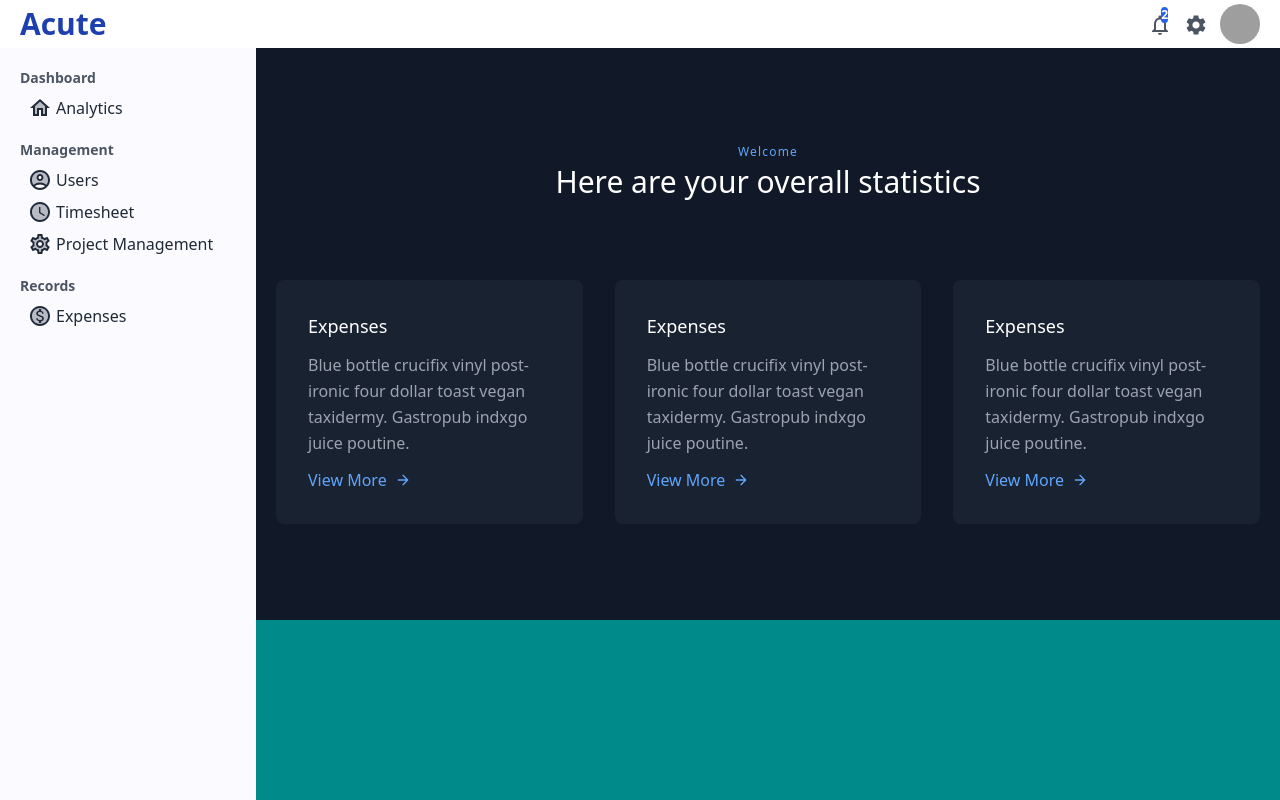
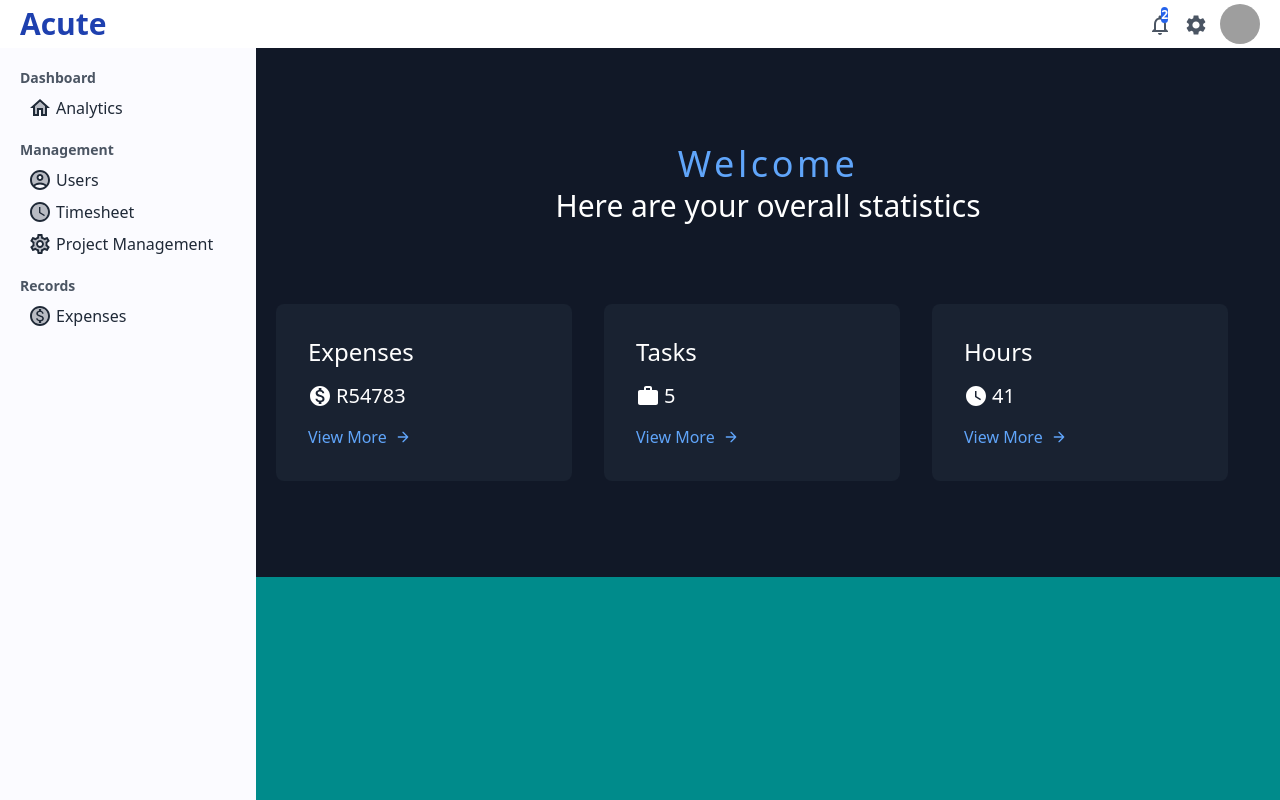
Before and after one commit to jackpeters667/acute, a Next.js app: page /admin/dashboard in a window 1280 px wide. Built offline with nearby package versions, Linux system fonts and the light colour scheme; grey boxes are pictures that could not be loaded; a web font is replaced by a local one.

Commit message:
styles dashboard cards

```diff
--- a/components/cards/FeaturedInfo.tsx
+++ b/components/cards/FeaturedInfo.tsx
@@ -1,17 +1,24 @@
-export default function FeaturedInfo() {
+import { SvgIconTypeMap } from "@material-ui/core";
+import { OverridableComponent } from "@material-ui/core/OverridableComponent";
+type Entry = {
+  icon: OverridableComponent<SvgIconTypeMap<{}, "svg">>;
+  title: String;
+  number: String;
+};
+export default function FeaturedInfo(entry: Entry) {
   return (
     <div className="p-4 md:w-1/3">
       <div className="flex rounded-lg h-full bg-gray-800 bg-opacity-60 p-8 flex-col">
         <div className="flex items-center mb-3">
-          <h2 className="text-white text-lg title-font font-medium">
-            Expenses
+          <h2 className="text-white text-2xl title-font font-medium">
+            {entry.title}
           </h2>
         </div>
         <div className="flex-grow">
-          <p className="leading-relaxed text-base">
-            Blue bottle crucifix vinyl post-ironic four dollar toast vegan
-            taxidermy. Gastropub indxgo juice poutine.
-          </p>
+          <div className="flex items-center text-white">
+            <entry.icon className="mr-1 text-xl" />
+            <p className="leading-relaxed text-xl">{entry.number}</p>
+          </div>
           <a className="mt-3 text-blue-400 inline-flex items-center">
             View More
             <svg
--- a/pages/admin/dashboard.tsx
+++ b/pages/admin/dashboard.tsx
@@ -1,3 +1,9 @@
+import {
+  MonetizationOn,
+  MonetizationOnTwoTone,
+  WatchLater,
+  Work,
+} from "@material-ui/icons";
 import React from "react";
 import FeaturedInfo from "../../components/cards/FeaturedInfo";
 
@@ -6,17 +12,21 @@ function dashboard() {
     <section className="text-gray-400 bg-gray-900 body-font">
       <div className="container px-5 py-24 mx-auto flex flex-wrap">
         <div className="flex flex-col text-center w-full mb-20">
-          <h2 className="text-xs text-blue-400 tracking-widest font-medium title-font mb-1">
+          <h2 className="text-4xl text-blue-400 tracking-widest font-medium title-font mb-1">
             Welcome
           </h2>
           <h1 className="sm:text-3xl text-2xl font-medium title-font text-white">
             Here are your overall statistics
           </h1>
         </div>
-        <div className="flex flex-wrap -m-4">
-          <FeaturedInfo />
-          <FeaturedInfo />
-          <FeaturedInfo />
+        <div className="flex flex-wrap -m-4 w-full">
+          <FeaturedInfo
+            icon={MonetizationOn}
+            title="Expenses"
+            number="R54783"
+          />
+          <FeaturedInfo icon={Work} title="Tasks" number="5" />
+          <FeaturedInfo icon={WatchLater} title="Hours" number="41" />
         </div>
       </div>
     </section>
```
